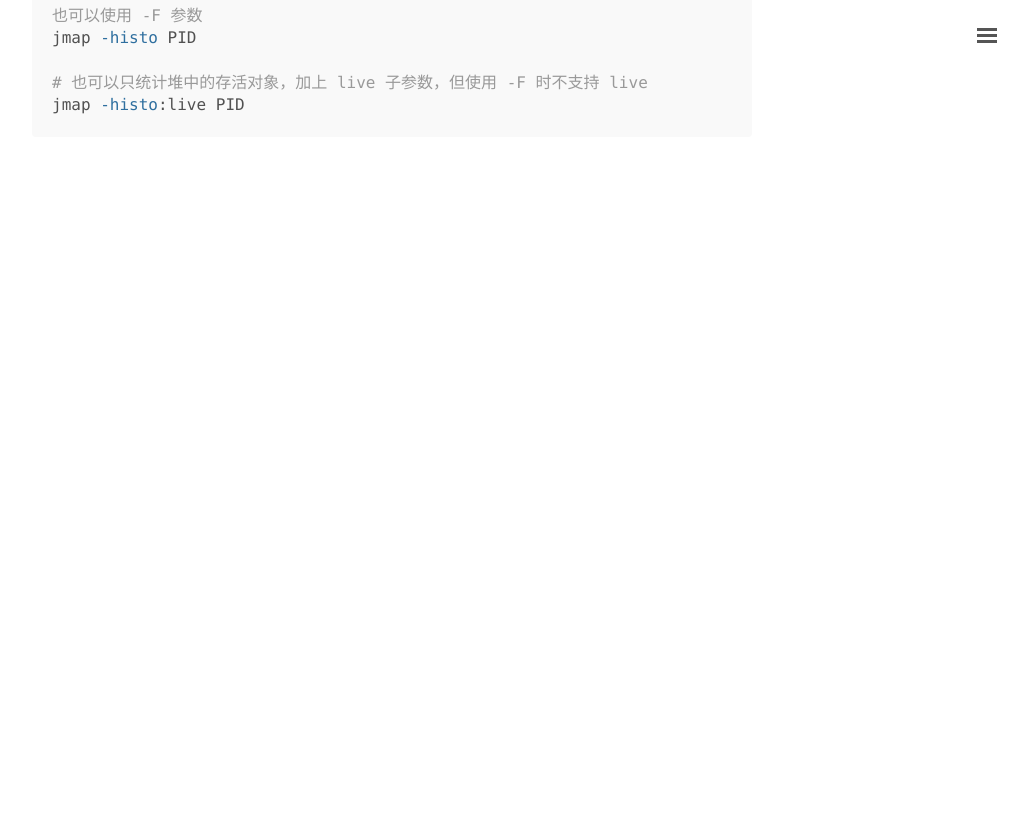
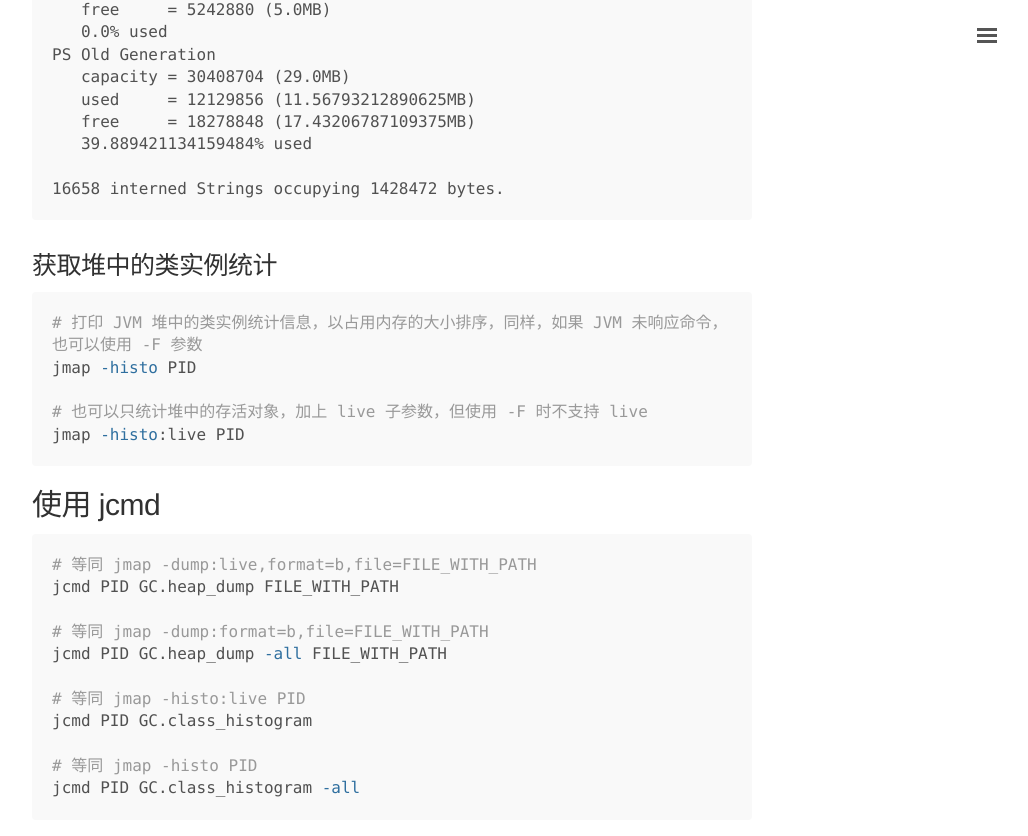
Before and after one commit to 0000-bigtree/0000-bigtree.github.io, a Jekyll site: the page built from _posts/2017-03-05-get-java-process-stack.md, in a window 1280 px wide and 900 px high, scrolled down 3639 px. Shown: the top 836 px of the window, without its empty margins (248-1276 px from the left). Built offline with Jekyll 4.4.1, drawn with Linux system fonts in a browser that asks for light colours; before the commit the page ends 3856 px from its top, so only the background shows below that; some of the changed text lies outside the part shown.

Commit message:
添加jcmd的使用方法

````diff
--- a/_posts/2017-03-05-get-java-process-stack.md
+++ b/_posts/2017-03-05-get-java-process-stack.md
@@ -26,6 +26,18 @@
 
 强制打印堆栈信息到标准输出，如果使用 jstack PID 没有响应的情况下(此时 JVM 进程可能挂起)，加 -F 参数
 jstack -F PID
+```
+
+## 使用 jcmd
+
+jcmd 是 JDK 自带的工具，用于向 JVM 进程发送命令，根据命令的不同，可以代替或部分代替 jstack、jmap 等。可以发送命令 `Thread.print` 来打印出 JVM 的线程堆栈信息。
+
+```sh
+# 下面的命令同等于 jstack PID
+jcmd PID Thread.print
+
+# 同等于 jstack -l PID
+jcmd PID Thread.print -l
 ```
 
 ## 使用 kill -3
@@ -136,3 +148,19 @@
 # 也可以只统计堆中的存活对象，加上 live 子参数，但使用 -F 时不支持 live
 jmap -histo:live PID
 ```
+
+## 使用 jcmd
+
+```sh
+# 等同 jmap -dump:live,format=b,file=FILE_WITH_PATH
+jcmd PID GC.heap_dump FILE_WITH_PATH
+
+# 等同 jmap -dump:format=b,file=FILE_WITH_PATH
+jcmd PID GC.heap_dump -all FILE_WITH_PATH
+
+# 等同 jmap -histo:live PID
+jcmd PID GC.class_histogram
+
+# 等同 jmap -histo PID
+jcmd PID GC.class_histogram -all
+```
````
